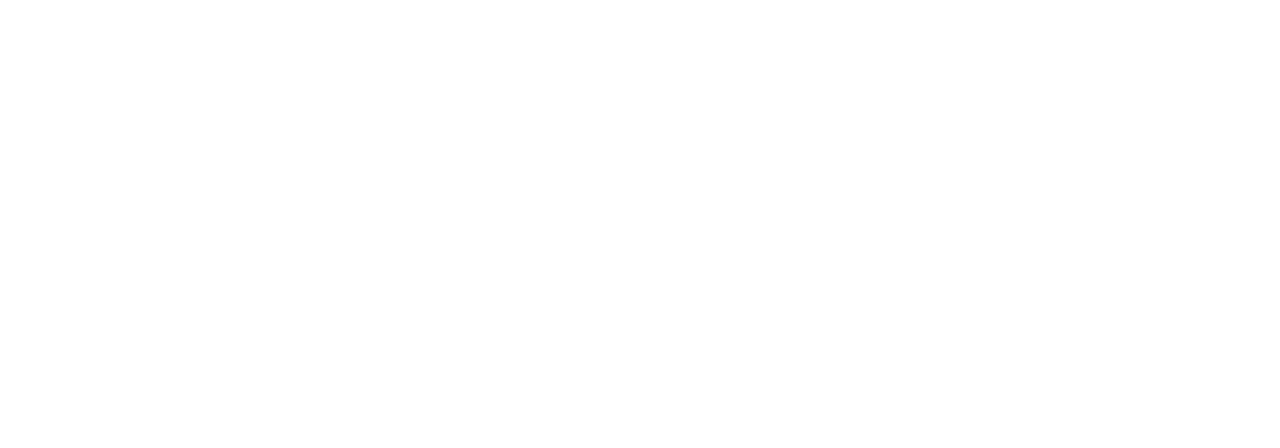
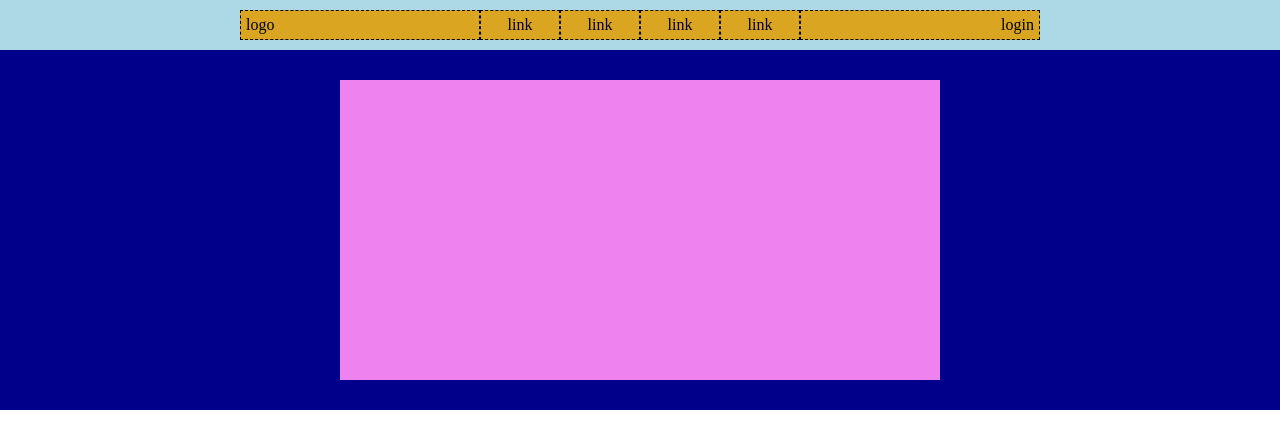
Before and after one commit to 0xbrax/htmlcss-struttura-discord, a plain HTML site: page index.html in a window 1280 px wide. Drawn offline with Linux system fonts and the light colour scheme.

Commit message:
Section "header" ok

```diff
--- a/css/style.css
+++ b/css/style.css
@@ -1,11 +1,72 @@
 * {
     padding: 0;
-    margin, 0;
+    margin: 0;
     box-sizing: border-box;
 }
 
 body {
-    max-width: 1170px;
-    margin: auto;
     font-family: 'whitney', 'sans-serif';
 }
+
+.nav-container {
+        padding: 10px;
+}
+
+.nav-container > nav {
+    max-width: 800px;
+    margin: auto;
+    display: flex;
+}
+
+nav > div {
+    padding: 5px;
+}
+
+.header-logo {
+    width: 30%;
+}
+
+.header-link {
+    width: 10%;
+    text-align: center;
+}
+
+.header-login {
+    width: 30%;
+    text-align: right;
+}
+
+.header-bottom {
+    padding: 30px 10px;
+}
+
+.hd-bt-container {
+    height: 300px;
+    max-width: 600px;
+    margin: auto;
+}
+
+
+
+
+
+
+
+/* debug class per layout */
+
+.debug header .nav-container {
+    background-color: #ADD8E6;
+}
+
+.debug nav div {
+    background-color: #DAA520;
+    border: 1.5px dashed black;
+}
+
+.debug header .header-bottom {
+    background-color: #00008B;
+}
+
+.debug .header-bottom .hd-bt-container {
+    background-color: #EE82EE;
+}
--- a/index.html
+++ b/index.html
@@ -9,7 +9,36 @@
         <link rel="stylesheet" href="css/style.css">
     </head>
 
-    <body>
+    <body class="debug">
+        <header>
+            <div class="nav-container">
+                <nav>
+                    <div class="header-logo">logo</div>
+                    <div class="header-link">link</div>
+                    <div class="header-link">link</div>
+                    <div class="header-link">link</div>
+                    <div class="header-link">link</div>
+                    <div class="header-login">login</div>
+                </nav>
+            </div>
+            <div class="header-bottom">
+                    <div class="hd-bt-container"></div>
+            </div>
+        </header>
 
+        <main>
+            <section>
+
+            </section>
+        </main>
+
+        <footer>
+            <section>
+
+            </section>
+            <section>
+
+            </section>
+        </footer>
     </body>
 </html>
```
